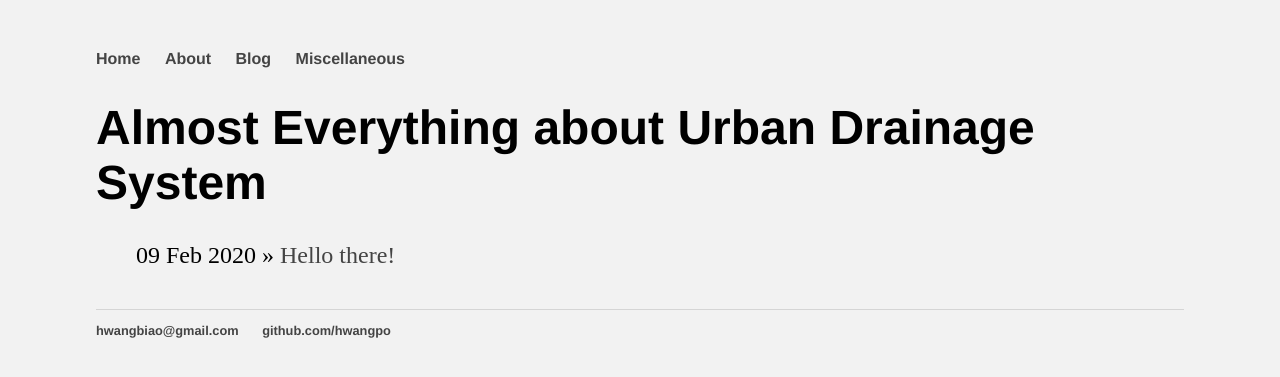
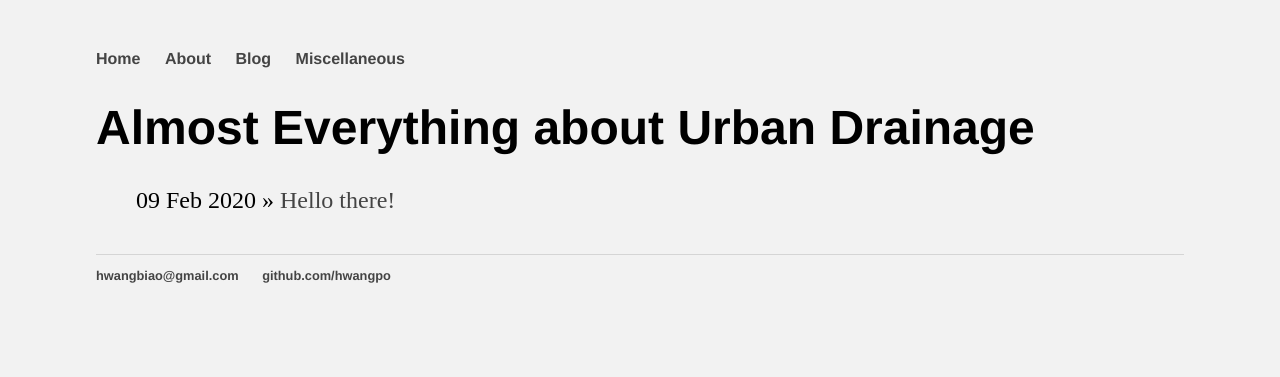
Before and after one commit to hwangpo/hwangpo.github.io, a Jekyll site: the page built from blog/index.html, in a window 1280 px wide. Shown: the top 377 px of the page. Built offline with Jekyll 4.4.1, drawn with Linux system fonts in a browser that asks for light colours.

Commit message:
Urban drainage

```diff
--- a/about/index.html
+++ b/about/index.html
@@ -1,7 +1,7 @@
 <!DOCTYPE html>
 <html>
 	<head>
-		<title>Almost Everything about Urban Drainage System</title>
+		<title>Almost Everything about Urban Drainage</title>
 		<!-- link to main stylesheet -->
 		<link rel="stylesheet" type="text/css" href="/css/main.css">
 	</head>
--- a/blog/atom.xml
+++ b/blog/atom.xml
@@ -4,7 +4,7 @@ layout: feed
 <?xml version="1.0" encoding="utf-8"?>
 <feed xmlns="http://www.w3.org/2005/Atom">
 
-	<title>Almost Everything about Urban Drainage System</title>
+	<title>Almost Everything about Urban Drainage</title>
 	<link href="http://hwangpo.github.io/blog/atom.xml" rel="self"/>
 	<link href="http://hwangpo.github.io/blog"/>
 	<updated>{{ site.time | date_to_xmlschema }}</updated>
--- a/blog/index.html
+++ b/blog/index.html
@@ -1,6 +1,6 @@
 ---
 layout: default
-title: Almost Everything about Urban Drainage System
+title: Almost Everything about Urban Drainage
 ---
 	<h1>{{ page.title }}</h1>
 	<ul class="posts">
--- a/index.html
+++ b/index.html
@@ -1,7 +1,7 @@
 <!DOCTYPE html>
 <html>
 	<head>
-		<title>Almost Everything about Urban Drainage System</title>
+		<title>Almost Everything about Urban Drainage</title>
 		<!-- link to main stylesheet -->
 		<link rel="stylesheet" type="text/css" href="/css/main.css">
 	</head>
--- a/miscellaneous/ComputationalHydraulics.html
+++ b/miscellaneous/ComputationalHydraulics.html
@@ -1,7 +1,7 @@
 <!DOCTYPE html>
 <html>
 	<head>
-		<title>Almost Everything about Urban Drainage System</title>
+		<title>Almost Everything about Urban Drainage</title>
 		<!-- link to main stylesheet -->
 		<link rel="stylesheet" type="text/css" href="/css/main.css">
 	</head>
--- a/miscellaneous/index.html
+++ b/miscellaneous/index.html
@@ -1,7 +1,7 @@
 <!DOCTYPE html>
 <html>
 	<head>
-		<title>Almost Everything about Urban Drainage System</title>
+		<title>Almost Everything about Urban Drainage</title>
 		<!-- link to main stylesheet -->
 		<link rel="stylesheet" type="text/css" href="/css/main.css">
 	</head>
```
Also changed, not shown: README.md.
